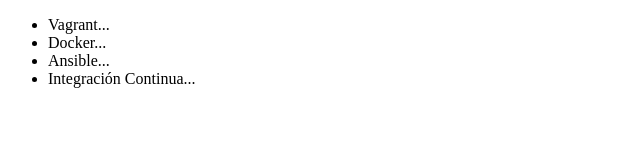
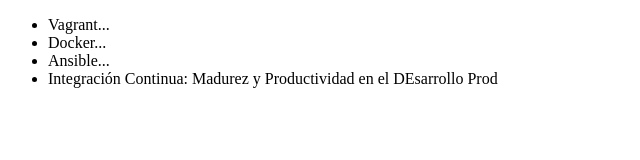
Before and after one commit to Carlos00Necteil/alura-git, a plain HTML site: page index.html in a window 1280 px wide. Shown: the whole page, without its empty margins (0-640 px from the left). Drawn offline with Linux system fonts and the light colour scheme.

Commit message:
agregando texto en la ultima linea

```diff
--- a/index.html
+++ b/index.html
@@ -9,7 +9,7 @@
          <li> Vagrant... </li>
          <li> Docker... </li>
          <li> Ansible... </li>
-         <li> Integración Continua... </li>
+         <li> Integración Continua: Madurez y Productividad en el DEsarrollo Prod </li>
      </ul>
 </body>
 </html>
```
